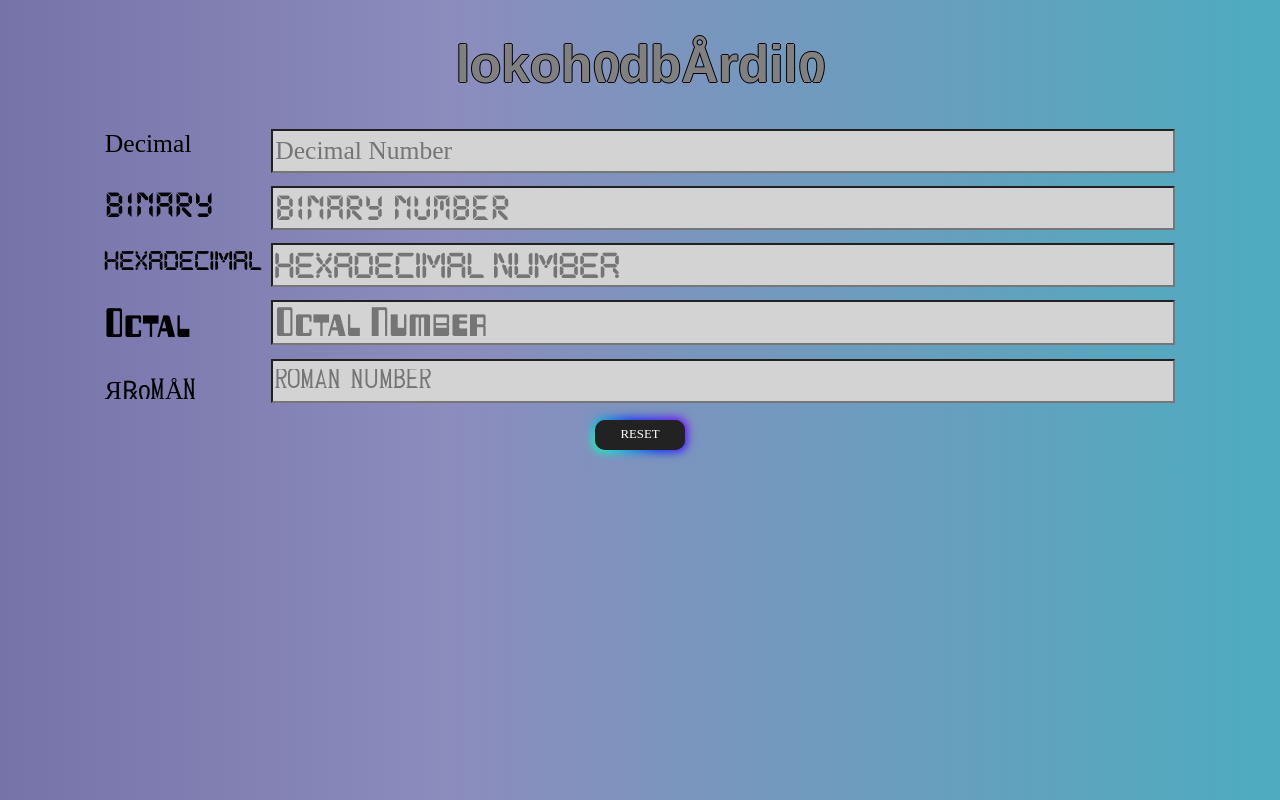
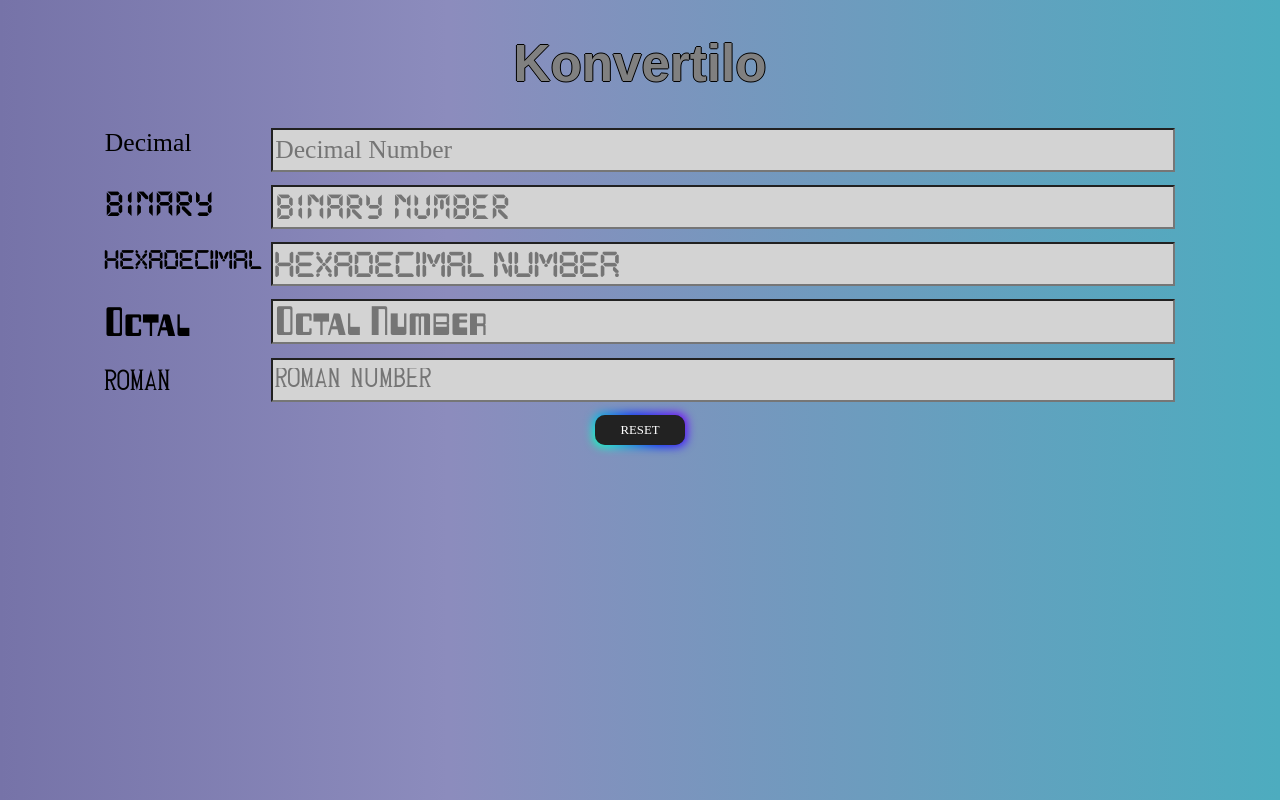
Before and after one commit to barionleg/konvertilo, a plain HTML site: page index.html in a window 1280 px wide. Drawn offline with Linux system fonts and the light colour scheme.

Commit message:
Update index.html

```diff
--- a/index.html
+++ b/index.html
@@ -6,7 +6,7 @@
 	<script src="JS/main.js"></script>
 </head>
 <body class="area">
-  <h1>lokohიdbÅrdilი</h1>
+  <h1>Konvertilo</h1>
   <div id="main">
           <div id="another" class="center">
             <label id="decLab" for="name">Decimal</label>
@@ -27,7 +27,7 @@
             <input id="oct" onkeyup="resultOct();" placeholder="Octal Number" autocomplete="off">
           </div>
           <div id="paRom" class="center">
-            <label id="romLab" for="name">Я℞იmÅn</label>
+            <label id="romLab" for="name">Roman</label>
             <input id="rom" onkeyup="resultRom();" placeholder="Roman Number" autocomplete="off">
           </div>
           <div class="center">
```
